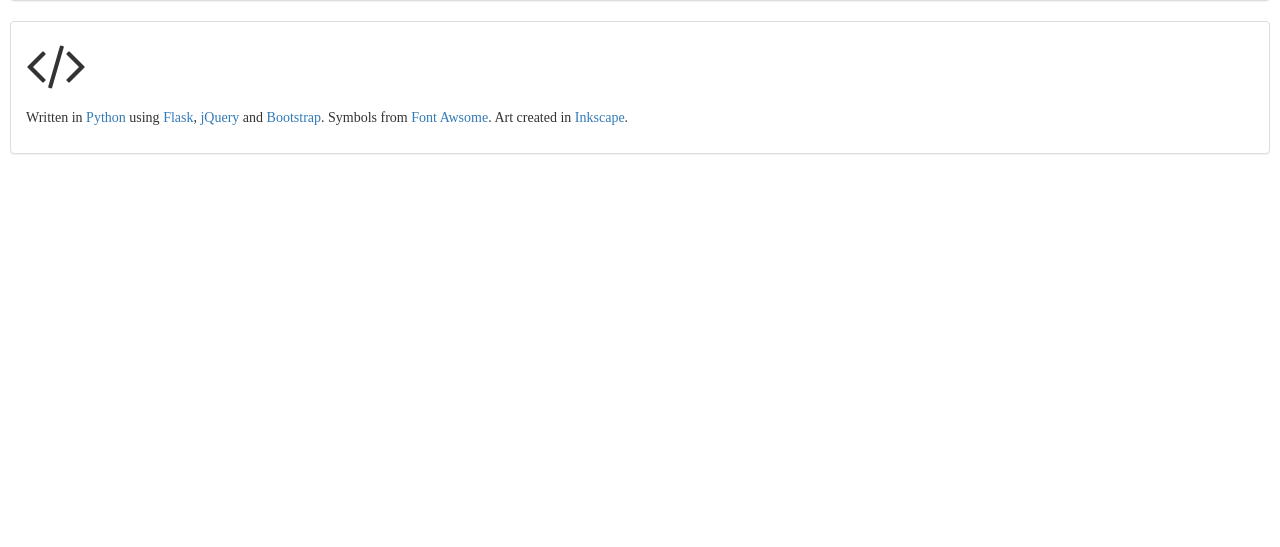
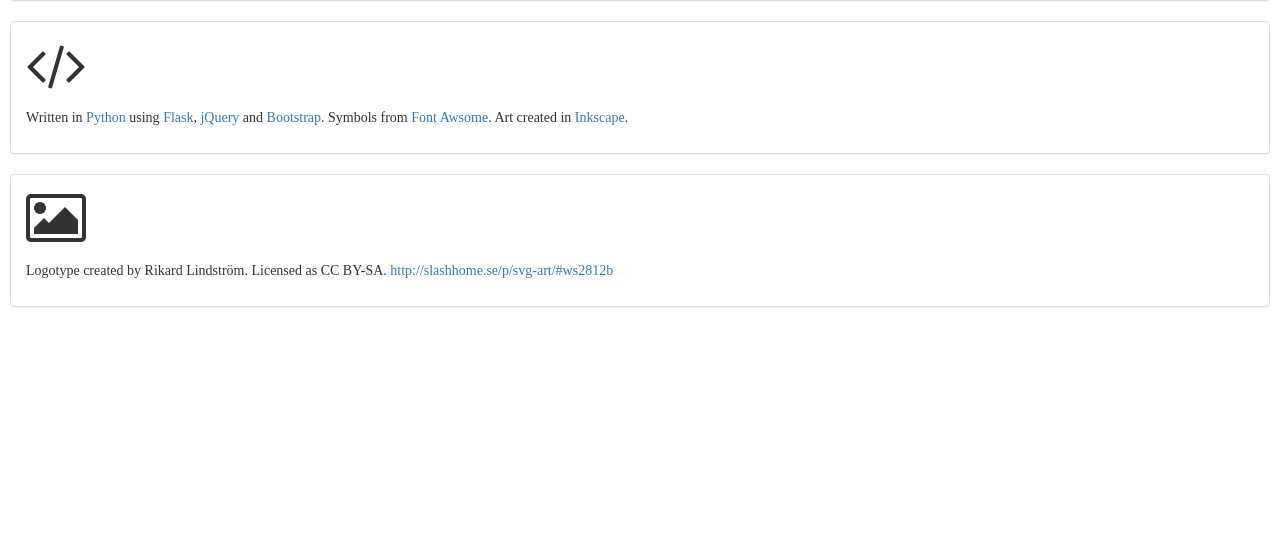
Before and after one commit to ornotermes/WebLights, a Python web app: template templates/about.html in a window 1280 px wide. Shown: the part 209-756 px from the top of the page. Run offline with Jinja, Linux system fonts and the light colour scheme; the template is opened without the code that fills it, so the values that code supplies are empty; some libraries are stand-ins or nearby versions; some web fonts are replaced.

Commit message:
Added info about logotype.

```diff
--- a/templates/about.html
+++ b/templates/about.html
@@ -39,4 +39,13 @@
 		</p>
 	</div>
 </div>
+
+<div class="panel panel-default">
+	<div class="panel-body">
+    	<div class="fa fa-photo fa-4x"></div>
+		<p>
+			Logotype created by Rikard Lindström. Licensed as CC BY-SA. <a href="http://slashhome.se/p/svg-art/#ws2812b" target="_blank">http://slashhome.se/p/svg-art/#ws2812b</a>
+		</p>
+	</div>
+</div>
 {% endblock %}
```
